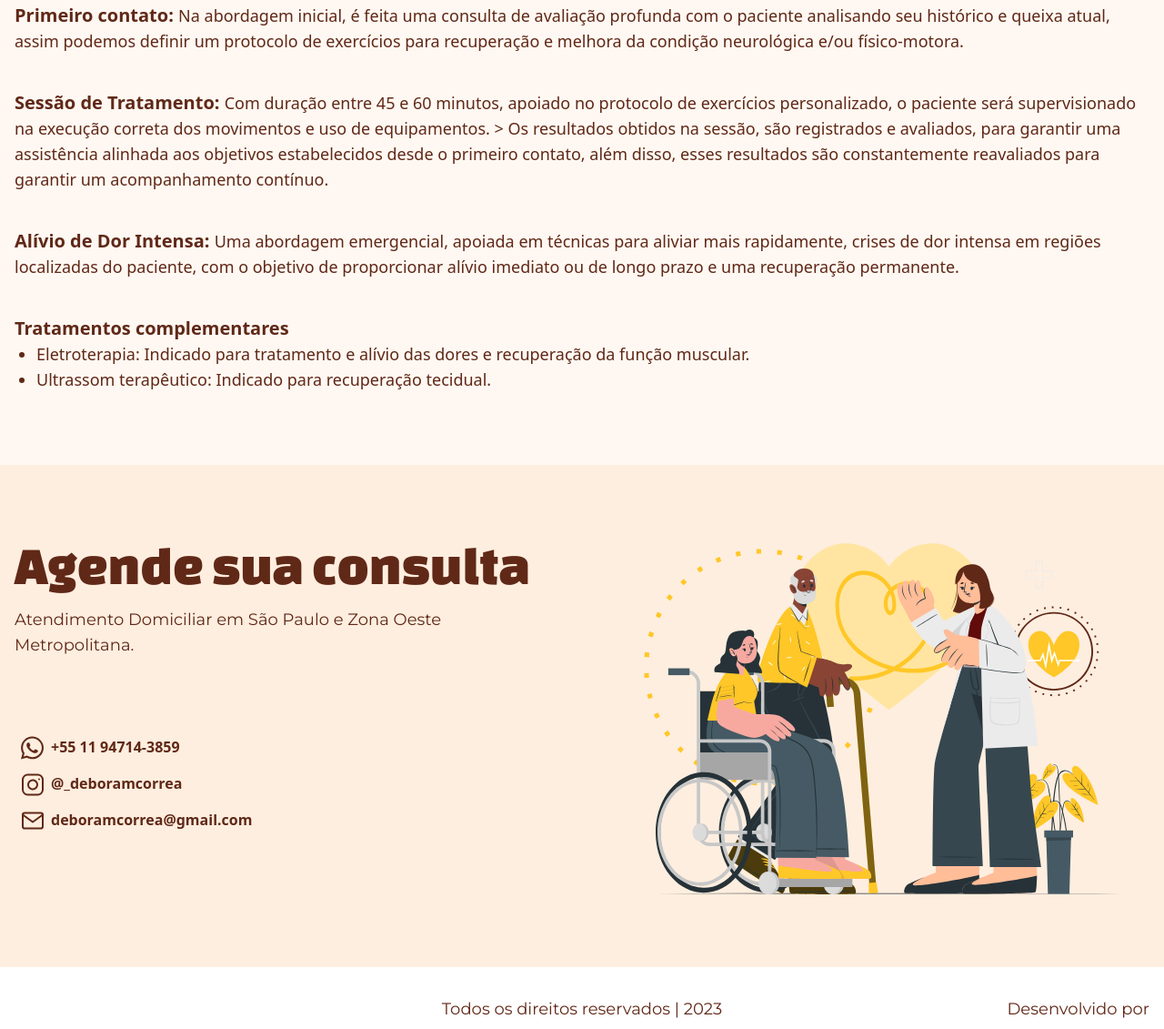
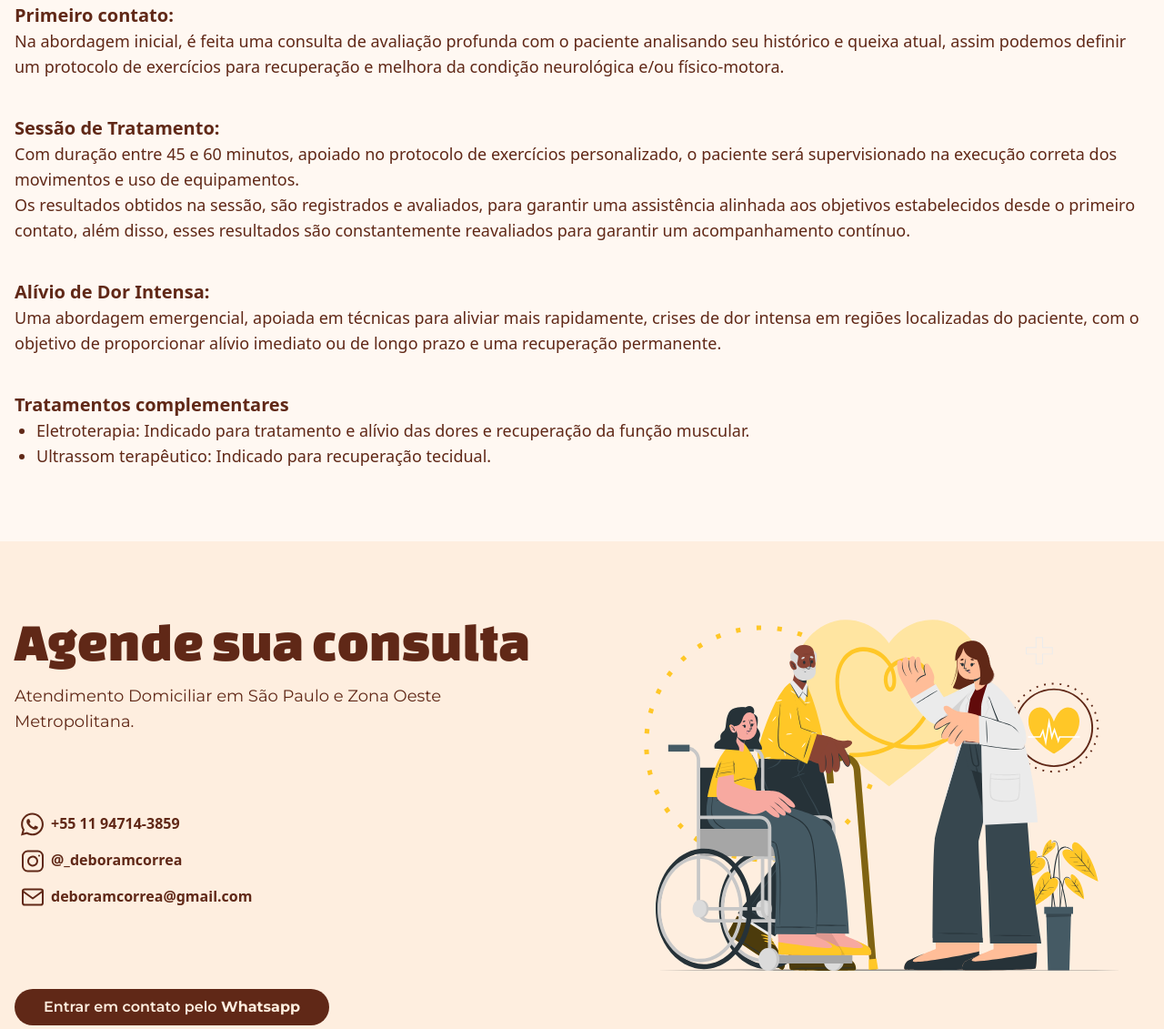
Before and after one commit to gustavonogales/dmc, a Gatsby site: page / in a window 1280 px wide. Shown: the part 2272-3403 px from the top of the page at 91% size. Built offline with nearby package versions, Linux system fonts and the light colour scheme; Gatsby itself is replaced by a stand-in of ours.

Commit message:
general fixes

```diff
--- a/src/components/Header.js
+++ b/src/components/Header.js
@@ -95,6 +95,7 @@ export function Header({ sections }) {
             target="_blank"
             rel="noreferrer"
             className="text-primary"
+            title="Whatsapp"
           >
             <WhatsappIcon className="inline" />
           </a>
@@ -103,6 +104,7 @@ export function Header({ sections }) {
             target="_blank"
             rel="noreferrer"
             className="text-primary"
+            title="Instagram"
           >
             <InstagramIcon className="inline" />
           </a>
--- a/src/components/sections/ContactSection.js
+++ b/src/components/sections/ContactSection.js
@@ -5,6 +5,7 @@ import { WhatsappIcon } from '../icons/WhatsappIcon'
 import { InstagramIcon } from '../icons/InstagramIcon'
 import { EmailIcon } from '../icons/EmailIcon'
 import { useSocialMediaLinks } from '../../hooks/useSocialMediaLinks'
+import { CtaButton } from '../CtaButton'
 
 export const ContactSection = React.forwardRef((props, ref) => {
   const { email, instagram, whatsapp } = useSocialMediaLinks()
@@ -19,6 +20,7 @@ export const ContactSection = React.forwardRef((props, ref) => {
           whatsapp
           instagram
           email
+          cta
         }
       }
     }
@@ -27,7 +29,7 @@ export const ContactSection = React.forwardRef((props, ref) => {
   return (
     <section className="bg-background" ref={ref} {...props}>
       <div className="container mx-auto flex flex-col lg:flex-row px-4 py-20 gap-8 lg:gap-20">
-        <div className="flex-1">
+        <div className="flex-1 flex flex-col items-center lg:items-start">
           <h2 className="font-display text-primary text-4xl sm:text-6xl text-center lg:text-start">
             {data.title}
           </h2>
@@ -50,7 +52,7 @@ export const ContactSection = React.forwardRef((props, ref) => {
               <a
                 href={instagram}
                 target="_blank"
-                rel="noreferrer"
+                rel="external"
                 className="text-primary"
               >
                 <InstagramIcon className="inline" />
@@ -61,7 +63,7 @@ export const ContactSection = React.forwardRef((props, ref) => {
               <a
                 href={email}
                 target="_blank"
-                rel="noreferrer"
+                rel="external"
                 className="text-primary"
               >
                 <EmailIcon className="inline" />
@@ -69,6 +71,14 @@ export const ContactSection = React.forwardRef((props, ref) => {
               </a>
             </li>
           </ul>
+          <CtaButton
+            className="mt-20 mb-10 lg:mb-0"
+            href={whatsapp}
+            target="_blank"
+            rel="external"
+          >
+            {data.cta} <span className="font-bold">Whatsapp</span>
+          </CtaButton>
         </div>
         <div className="flex-1 flex-grow">
           <StaticImage
--- a/src/components/sections/SessionsSection.js
+++ b/src/components/sections/SessionsSection.js
@@ -30,6 +30,9 @@ export const SessionsSection = React.forwardRef((props, ref) => {
     }
   `)
 
+  const addBreakLine = (description) =>
+    `<p>${description.replace('\n', '<br />')}</p>`
+
   const content = [
     data.firstContact,
     data.treatmentSession,
@@ -43,17 +46,21 @@ export const SessionsSection = React.forwardRef((props, ref) => {
           {data.title}
         </h2>
         {content.map((item) => (
-          <p key={item.title} className="mt-10 text-primary text-lg">
-            <span className="font-bold text-xl">{item.title}: </span>
-            {item.description}
-          </p>
+          <span key={item.title} className="mt-10 text-primary text-lg">
+            <h3 className="font-bold text-xl inline">{item.title}: </h3>
+            <span
+              dangerouslySetInnerHTML={{
+                __html: addBreakLine(item.description),
+              }}
+            ></span>
+          </span>
         ))}
         <h3 className="text-primary font-bold text-xl mt-10">
           {data.complementaryTreatments.title}
         </h3>
         <ul className="list-disc ml-6 text-primary text-lg">
           {data.complementaryTreatments.items.map((item) => (
-            <li>{item}</li>
+            <li key={item}>{item}</li>
           ))}
         </ul>
       </div>
--- a/src/components/sections/WelcomeSection.js
+++ b/src/components/sections/WelcomeSection.js
@@ -34,7 +34,7 @@ export const WelcomeSection = React.forwardRef((props, ref) => {
           <p className="font-body text-sm sm:text-base md:text-lg leading-body text-primary">
             {data.description}
           </p>
-          <CtaButton href={whatsapp} target="_blank">
+          <CtaButton href={whatsapp} target="_blank" rel="external">
             {data.cta} <span className="font-bold">Whatsapp</span>
           </CtaButton>
         </div>
--- a/src/data/content.yaml
+++ b/src/data/content.yaml
@@ -50,14 +50,13 @@ sessions:
       neurológica e/ou físico-motora.
   treatmentSession:
     title: Sessão de Tratamento
-    description: Com duração entre 45 e 60 minutos, apoiado no protocolo de
+    description: "Com duração entre 45 e 60 minutos, apoiado no protocolo de
       exercícios personalizado, o paciente será supervisionado na execução
-      correta dos movimentos e uso de equipamentos.
-      >
+      correta dos movimentos e uso de equipamentos. \n
       Os resultados obtidos na sessão, são registrados e avaliados, para
       garantir uma assistência alinhada aos objetivos estabelecidos desde o
       primeiro contato, além disso, esses resultados são constantemente
-      reavaliados para garantir um acompanhamento contínuo.
+      reavaliados para garantir um acompanhamento contínuo."
   severePainRelief:
     title: Alívio de Dor Intensa
     description: Uma abordagem emergencial, apoiada em técnicas para aliviar
```
